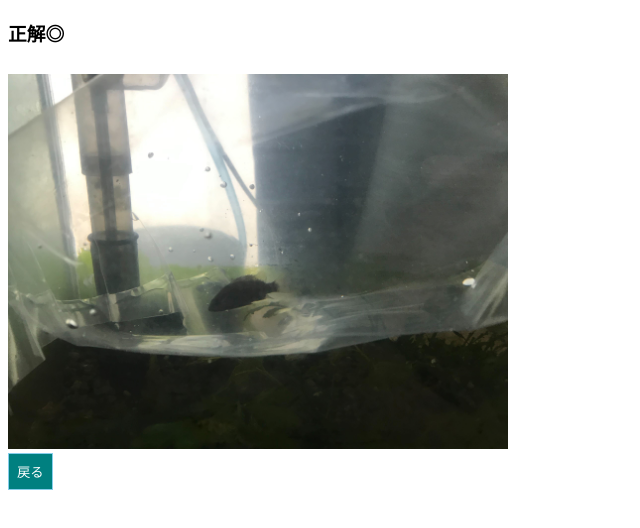
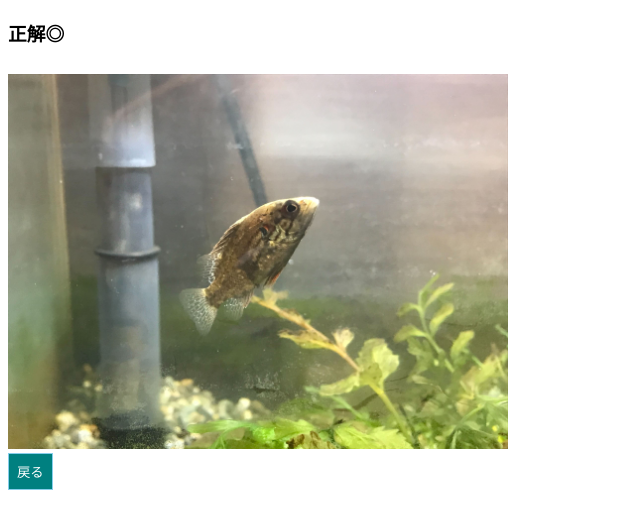
Before and after one commit to Kunie21/web-server-test, a website: page public/correct.html in a window 1280 px wide. Shown: the whole page, without its empty margins (0-640 px from the left). Drawn offline with Linux system fonts and the light colour scheme.

Commit message:
add new img 2294

```diff
--- a/public/correct.html
+++ b/public/correct.html
@@ -5,7 +5,7 @@
     </head>
     <body>
         <h3>正解◎</h3>
-        <img src="img/IMG_2286.jpg" /><br />
+        <img src="img/IMG_2294.jpg" /><br />
         <button type="button" onclick="location.href='index.html'">戻る</button>
     </body>
 </html>
```
Also changed, not shown: public/img/IMG_2294.jpg (added).
